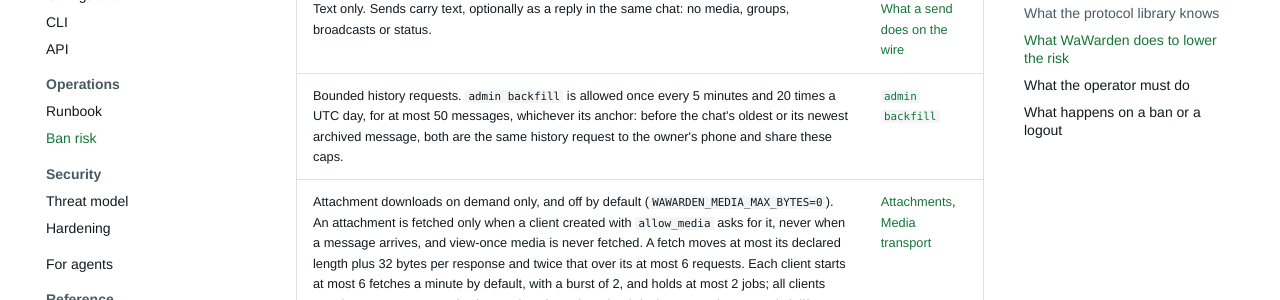
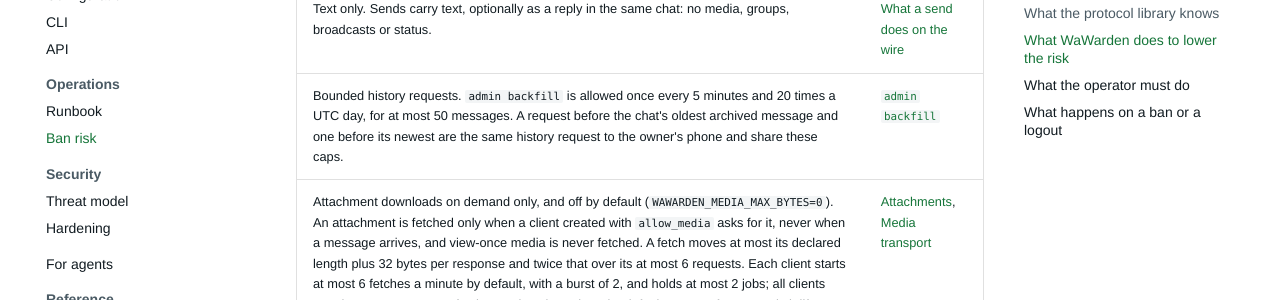
Before and after one commit to dortort/wawarden, an MkDocs documentation site: the page built from docs/ban-risk.md, in a window 1280 px wide and 900 px high, scrolled down 3011 px. Shown: the part 172-472 px from the top of the window. Built offline with MkDocs 1.6.1 and Material for MkDocs 9.7.7, drawn with Linux system fonts in a browser that asks for light colours; comment, search, counter and statistics services are not loaded.

Commit message:
docs(ban-risk): split the history request cell into two sentences
Co-Authored-By: Claude Opus 5.5 <noreply@anthropic.com>
Co-Authored-By: Claude Fable 5.1 <noreply@anthropic.com>

```diff
--- a/docs/ban-risk.md
+++ b/docs/ban-risk.md
@@ -103,7 +103,7 @@ raises the risk is likewise unknown.
 | Paced and budgeted sends. One send at a time across all clients, and at least 3 seconds plus up to 2 more between the starts of two sends; 10 sends a minute per client; 30 an hour for all clients together, shared out among the clients that may write; caps of 10 and 60 that only `WAWARDEN_UNSAFE_SEND_CAPS` lifts. A send over a limit is refused `429`, never queued. | [Send limits](api.md#send-limits) |
 | At most once. One idempotency key sends at most one message, and a send whose outcome is unknown is never sent again by the service. | [Sending](api.md#sending) |
 | Text only. Sends carry text, optionally as a reply in the same chat: no media, groups, broadcasts or status. | [What a send does on the wire](internals.md#what-a-send-does-on-the-wire) |
-| Bounded history requests. `admin backfill` is allowed once every 5 minutes and 20 times a UTC day, for at most 50 messages, whichever its anchor: before the chat's oldest or its newest archived message, both are the same history request to the owner's phone and share these caps. | [`admin backfill`](cli.md#admin-backfill) |
+| Bounded history requests. `admin backfill` is allowed once every 5 minutes and 20 times a UTC day, for at most 50 messages. A request before the chat's oldest archived message and one before its newest are the same history request to the owner's phone and share these caps. | [`admin backfill`](cli.md#admin-backfill) |
 | Attachment downloads on demand only, and off by default (`WAWARDEN_MEDIA_MAX_BYTES=0`). An attachment is fetched only when a client created with `allow_media` asks for it, never when a message arrives, and view-once media is never fetched. A fetch moves at most its declared length plus 32 bytes per response and twice that over its at most 6 requests. Each client starts at most 6 fetches a minute by default, with a burst of 2, and holds at most 2 jobs; all clients together start at most 60 fetches and 4 GiB an hour by default; no unsafe caps switch lifts these. A 429 or 5xx from WhatsApp ends the fetch and holds every new one for WhatsApp's `Retry-After`, kept between 30 seconds and 10 minutes, or 1 minute when it gives none. A 403, 404 or 410 marks the attachment expired, and it is not fetched again. No media retry receipt is ever sent. | [Attachments](api.md#attachments), [Media transport](internals.md#media-transport) |
 | No read receipts, presence, typing indicators or status updates; an architecture test refuses the protocol library calls that send them. | [Traffic the protocol library sends by itself](internals.md#traffic-the-protocol-library-sends-by-itself) |
 | Measured reconnection. The protocol library's own reconnection is off; the engine waits 2 seconds, doubling to 5 minutes, and stops for the operator on a replaced session, a ban, a logout or an outdated client. More than 5 starts in 10 minutes keep it from connecting. | [Engine states](internals.md#engine-states) |
```
